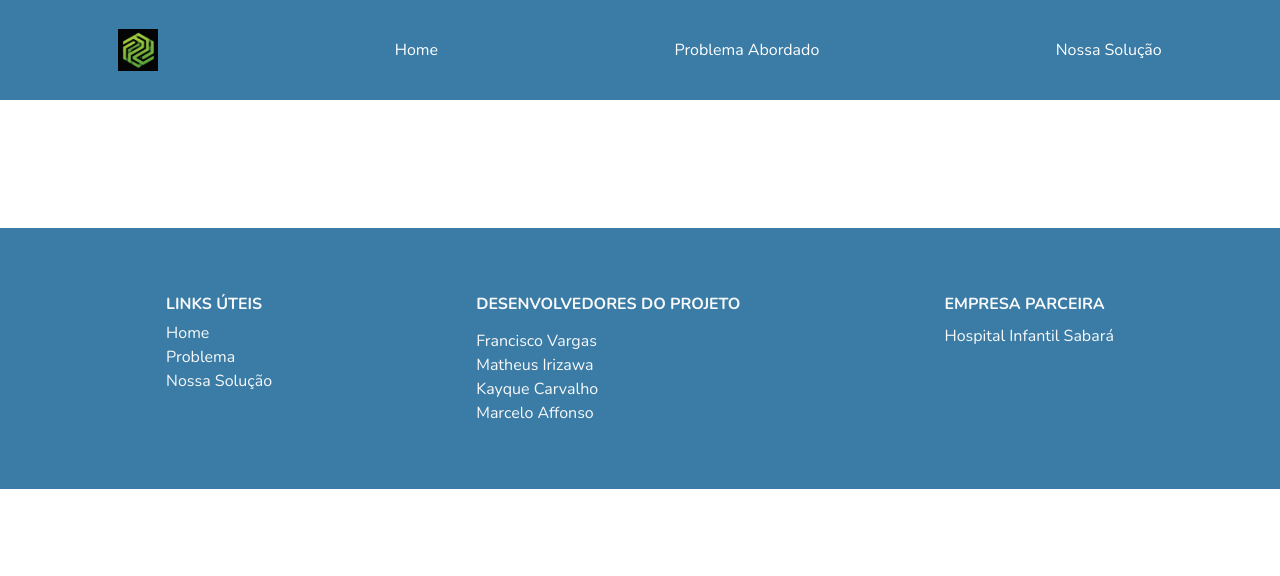
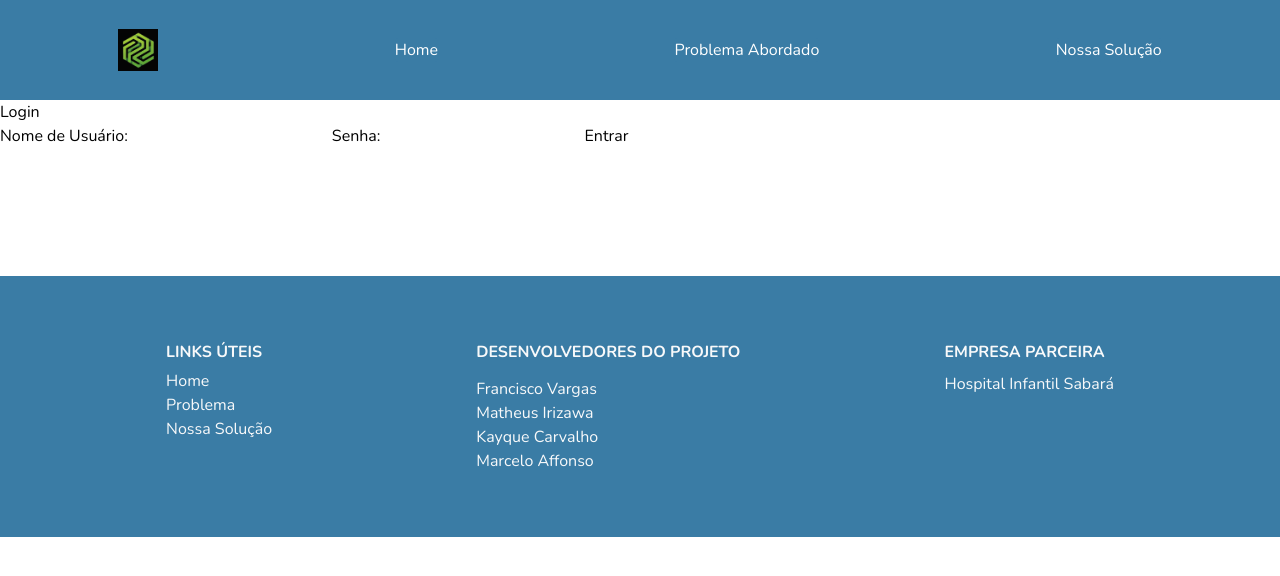
Before and after one commit to GrupoCodeNexus/Sprint_3-WebDev, a React (Vite) app: page / in a window 1280 px wide. Shown: the top 576 px of the page. Built offline with nearby package versions, Linux system fonts and the light colour scheme.

Commit message:
Criando estrutura de login e de verificação através do Mock de Dados

```diff
--- a/src/routes/Login.jsx
+++ b/src/routes/Login.jsx
@@ -1,13 +1,47 @@
-import React from 'react';
-import logo from '../assets/loog.png';
+// import logo from '../assets/loog.png';
 import { useNavigate } from 'react-router-dom';
+import users from '../Data/users.json'
+import { useState } from 'react';
 
 const Login = () => {
 
+  const [usuario, setUsername] = useState ('');
+  const [senha, setPassword] = useState ('');
+  const navigate = useNavigate ();
+
+  // Metodo para verificar se o login está correto, caso seja verdade redireciona o usuario para Home
+  const verificarLogin = (usuario, senha) => {
+    return users.some(
+      (user) => user.usuario === usuario && user.senha === senha
+    );
+  };
+    const handleSubmit = (e) => {
+      e.preventDefault(); // evita o imput
+      if (verificarLogin(usuario, senha)) {
+          localStorage.setItem("Usuário", usuario); //Armazena o nome do usuario ao localstorage
+          navigate("/Home") //Redireciona para a página Home
+      } else {
+        console.log("Usuário ou senha incorretos ");  //usar setError depois
+      }
+    };
+
+
   return (
-    <>
+    // Estrutura do formulário
+    <form onSubmit={handleSubmit}>
+    <h1>Login</h1>
+          <label htmlFor="username">Nome de Usuário:</label>
+          <input type="text" id="username" value={usuario} onChange={(e) => setUsername(e.target.value)} required />
+          <label htmlFor="password">Senha:</label>
+          <input type="password" id="password" value={senha} onChange={(e) => setPassword(e.target.value)} required />
+          <button type="submit">Entrar</button>
+          {/* APRESENTA MENSAGEM DE ERRO - ainda em desenvolvimento  */}
+          {/* {error && <p style={{ color: 'red' }}>{error}</p>} */}
 
-    </>
+
+
+          {/* LEMBRETE: Adicionar um alert para o usuário quando ele logar no site */}
+    </form>
   );
 };
 
```
